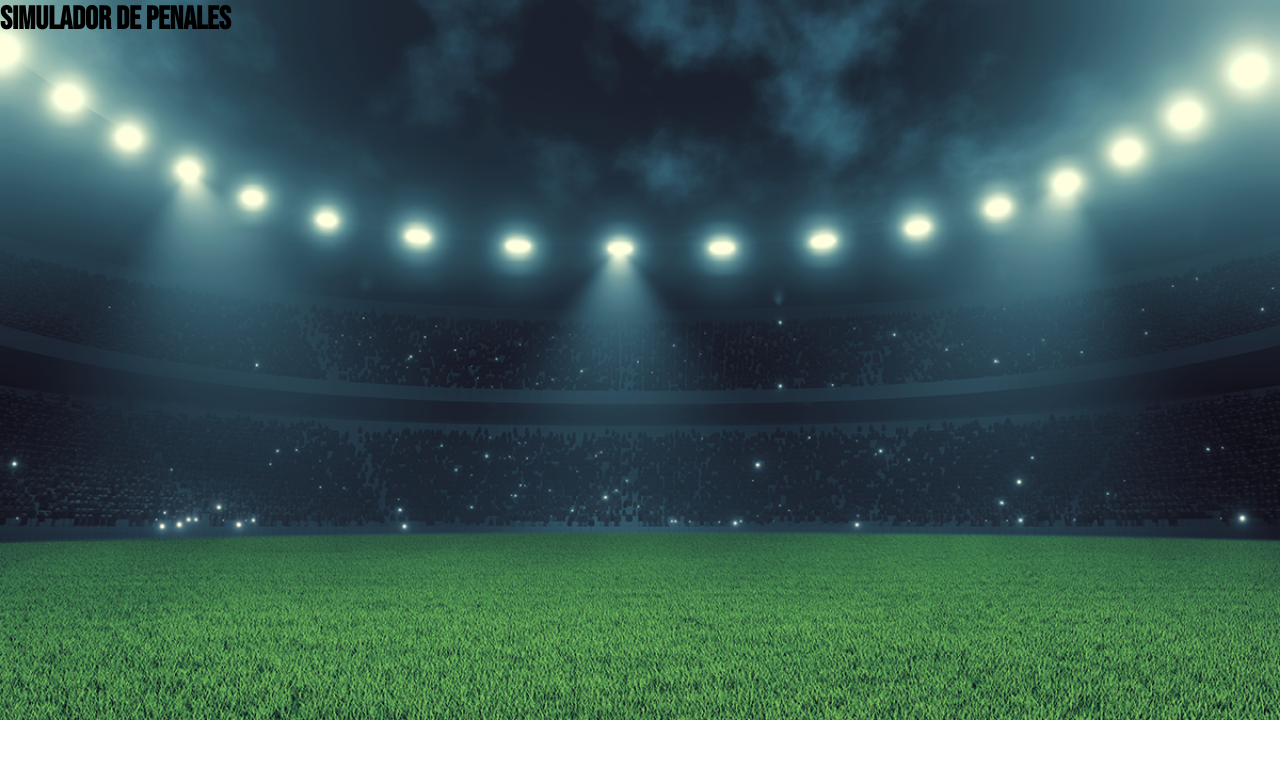
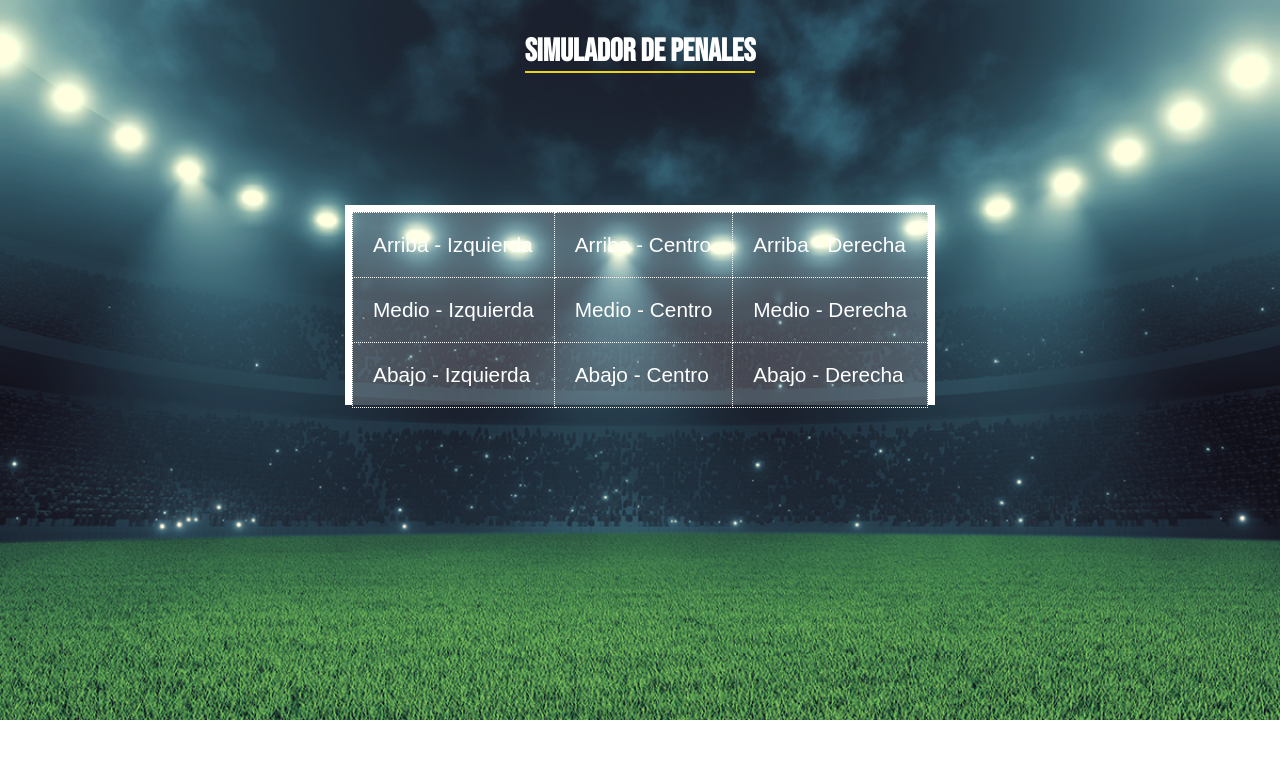
Before and after one commit to maugast/simulador_javascript, a website: page index.html in a window 1280 px wide. Drawn offline with Linux system fonts and the light colour scheme; a web font is replaced by a local one.

Commit message:
Finalizada primera parte de interface basica

```diff
--- a/index.html
+++ b/index.html
@@ -14,7 +14,30 @@
         <h1>Simulador de Penales</h1>
     </header>
     <main>
-
+        <section class="container-arco">
+            <table class="tabla-arco">
+                <tbody>
+                    <tr>
+                        <!-- ul = Up Left / uc = Up Center / ur = Up Right-->
+                        <td id="ul">Arriba - Izquierda</td>
+                        <td id="uc">Arriba - Centro</td>
+                        <td id="ur">Arriba - Derecha</td>
+                    </tr>
+                    <tr>
+                        <!-- ml = Middle Left / mc = Middle Center / mr = Middle Right-->
+                        <td id="ml">Medio - Izquierda</td>
+                        <td id="mc">Medio - Centro</td>
+                        <td id="mr">Medio - Derecha</td>
+                    </tr>
+                    <tr>
+                        <!-- dl = Down Left / dc = Down Center / dr = Down Right-->
+                        <td id="dl">Abajo - Izquierda</td>
+                        <td id="dc">Abajo - Centro</td>
+                        <td id="dr">Abajo - Derecha</td>
+                    </tr>
+                </tbody>
+            </table>
+        </section>
     </main>
 
     <script src="js/main.js"></script>
--- /dev/null
+++ b/scss/base/_colors.scss
@@ -0,0 +1,5 @@
+
+$colors: (
+    primario: rgb(235, 213, 23),
+    secundario: rgb(243, 80, 16),
+);
--- a/scss/base/_fonts.scss
+++ b/scss/base/_fonts.scss
@@ -1 +1,2 @@
 @import url('https://fonts.googleapis.com/css2?family=Bebas+Neue&display=swap');
+@import url('https://fonts.googleapis.com/css2?family=Bebas+Neue&family=Gemunu+Libre:wght@200&display=swap');
--- /dev/null
+++ b/scss/components/_arco.scss
@@ -0,0 +1,28 @@
+@import '../base/colors';
+
+.container-arco{
+    display: flex;
+    justify-content: center;
+
+    .tabla-arco{
+        color: #fff;
+        font-family: 'Gemunu Libre', sans-serif;
+        font-size: 1.3em;
+        border-top:7px solid rgb(255, 255, 255);
+        border-left:7px solid rgb(255, 255, 255);
+        border-right:7px solid rgb(255, 255, 255);
+        background-color: rgba(255, 255, 255, 0.2);
+        height: 200px;
+        margin: 100px auto;
+        padding:0;
+        display: flex;
+        justify-content: space-around;
+        border-collapse: collapse;
+        tbody{
+            tr, td{
+                border: 1px dotted #fff;
+                padding: 20px;
+            }
+        }
+    }
+}
--- /dev/null
+++ b/scss/components/_header.scss
@@ -0,0 +1,12 @@
+@import '../base/colors';
+
+header{
+    padding: 2em;
+    display: flex;
+    justify-content: center;
+    color:#fff;
+
+    h1{
+        border-bottom: 2px solid map-get($colors, primario);
+    }
+}
--- a/scss/style.scss
+++ b/scss/style.scss
@@ -1,4 +1,8 @@
 @import 'base/fonts';
+@import'components/header';
+@import 'components/arco';
+@import 'base/colors';
+
 
 *{
     margin: 0;
```
Also changed, not shown: css/style.css, 1 other file.
